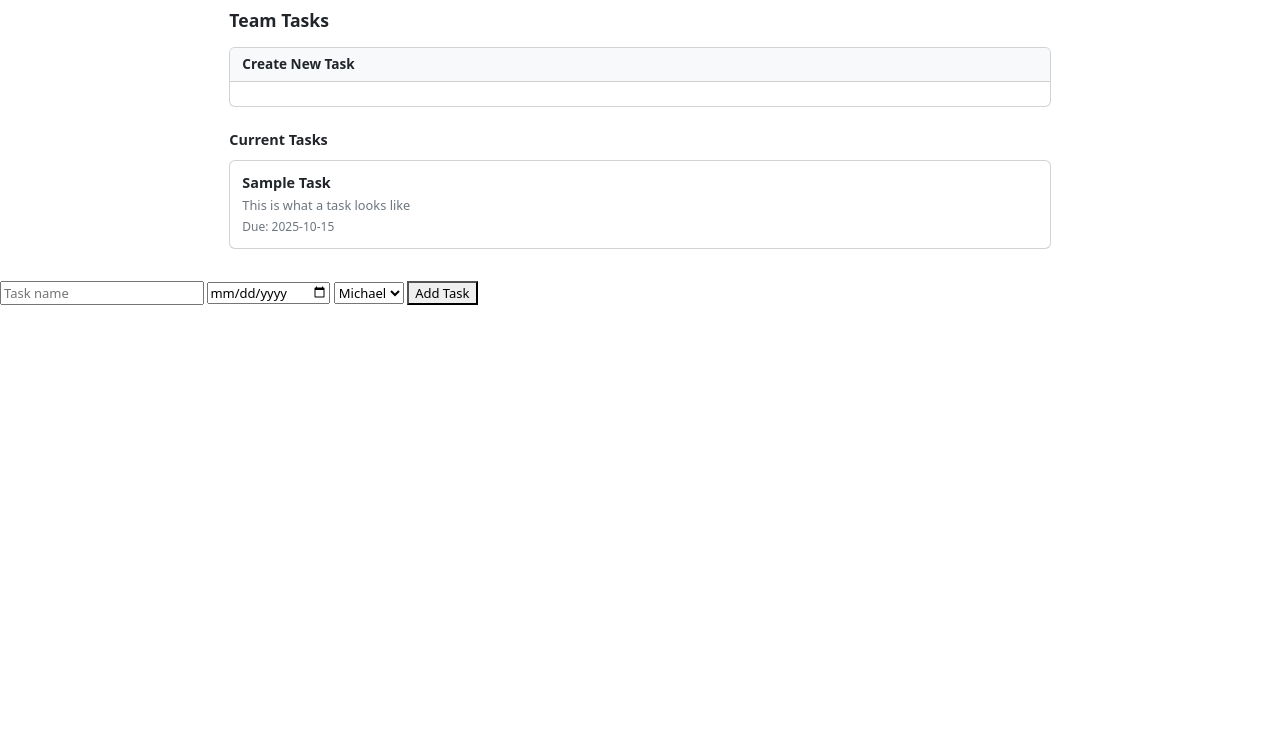
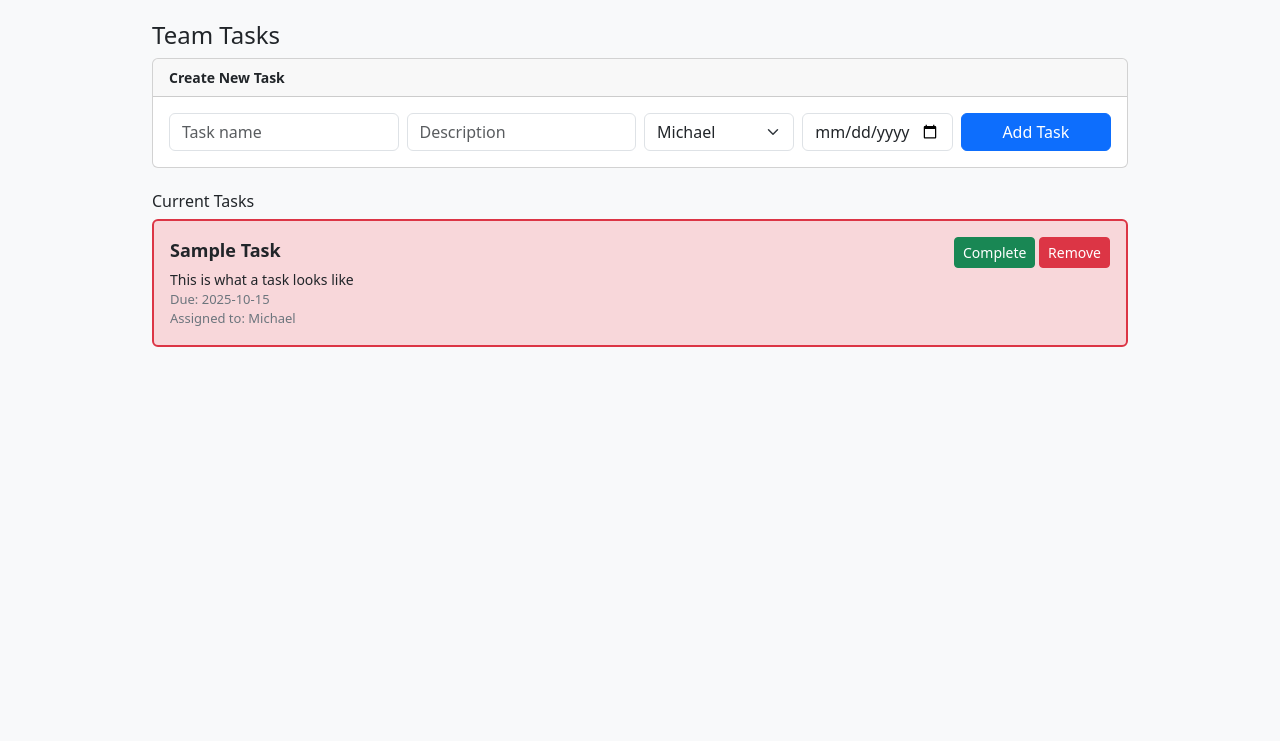
Before and after one commit to Ginepo/assignment-7, a plain HTML site: page index.html in a window 1280 px wide. Shown: the part 59-800 px from the top of the page. Drawn offline with nearby package versions, Linux system fonts and the light colour scheme.

Commit message:
Fix task management features and organize layout

```diff
--- a/index.html
+++ b/index.html
@@ -4,73 +4,62 @@
     <meta charset="UTF-8">
     <meta name="viewport" content="width=device-width, initial-scale=1.0">
     <title>TaskFlow - Team Task Management</title>
-    <!-- Bootstrap CSS -->
     <link href="https://cdn.jsdelivr.net/npm/bootstrap@5.3.0/dist/css/bootstrap.min.css" rel="stylesheet">
     <link rel="stylesheet" href="styles.css">
 </head>
 <body>
-    <nav class="navbar navbar-dark bg-primary" id="main-nav">
+
+<nav class="navbar navbar-dark bg-primary">
     <div class="container-fluid">
         <span class="navbar-brand">TaskFlow</span>
     </div>
 </nav>
 
-    <div class="container-fluid">
-        <div class="row">
-            <div class="col-12 col-md-10 col-lg-8 mx-auto" id="main-content">
-                <h4 id="page-title">Team Tasks</h4>
+<div class="container">
+    <h4 class="mt-4">Team Tasks</h4>
 
-                <!-- TODO -->
-                <div class="card" id="create-task-card">
+    <div class="card mb-4">
         <div class="card-header">
-                        <h6>Create New Task</h6>
-                    </div>
-                    <div class="card-body">
-                        <!-- TODO -->
-                    </div>
+            <strong>Create New Task</strong>
         </div>
 
-                <!-- Task List -->
-                <h6 id="task-list-title">Current Tasks</h6>
-                <div id="taskList">
-                    <!-- Sample task -->
-                    <div class="card task-item">
         <div class="card-body">
-                            <div class="d-flex justify-content-between align-items-start">
-                                <div class="task-content">
-                                    <div class="task-title">Sample Task</div>
-                                    <div class="task-description">This is what a task looks like</div>
-                                    <div class="task-date">Due: 2025-10-15</div>
-                                    <!-- TODO -->
-                                </div>
-                                <div class="task-actions">
-                                    <!-- TODO -->
-                                </div>
-                            </div>
-                        </div>
-                    </div>
-                </div>
-            </div>
-        </div>
+            <div class="row g-2">
+                <div class="col-md-3">
+                    <input id="taskName" class="form-control" placeholder="Task name">
                 </div>
 
-    <!-- Bootstrap JS -->
-    <script src="https://cdn.jsdelivr.net/npm/bootstrap@5.3.0/dist/js/bootstrap.bundle.min.js"></script>
-    <script src="script.js"></script>
+                <div class="col-md-3">
+                    <input id="taskDescription" class="form-control" placeholder="Description">
+                </div>
 
-    <input id="taskName" placeholder="Task name">
-<input id="dueDate" type="date">
-
-<select id="assignedTo">
+                <div class="col-md-2">
+                    <select id="assignedTo" class="form-select">
                         <option>Michael</option>
                         <option>Alex</option>
                         <option>Jordan</option>
                         <option>Taylor</option>
                         <option>Chris</option>
                     </select>
+                </div>
 
-<button onclick="addTask()">Add Task</button>
+                <div class="col-md-2">
+                    <input id="dueDate" class="form-control" type="date">
+                </div>
 
+                <div class="col-md-2">
+                    <button class="btn btn-primary w-100" onclick="addTask()">
+                        Add Task
+                    </button>
+                </div>
+            </div>
+        </div>
+    </div>
+
+    <h6>Current Tasks</h6>
     <div id="taskList"></div>
+</div>
+
+<script src="script.js"></script>
 </body>
 </html>
--- a/script.js
+++ b/script.js
@@ -1,38 +1,52 @@
-// TaskFlow - Team Task Management System
-// Starter code for the Chaos Exercise
-
-// Sample task data to show the structure
 let tasks = [
     {
         id: 1,
         title: "Sample Task",
         description: "This is what a task looks like",
         dueDate: "2025-10-15",
-        assignedTo: "",
+        assignedTo: "Michael",
         completed: false
     }
 ];
 
-// Function to render all tasks to the page
 function renderTasks() {
-    const taskList = document.getElementById('taskList');
-    taskList.innerHTML = '';
+    const taskList = document.getElementById("taskList");
+    taskList.innerHTML = "";
 
     tasks.forEach(task => {
-        const taskItem = document.createElement('div');
-        taskItem.className = 'card task-item';
+        const taskItem = document.createElement("div");
+        taskItem.className = "card task-item";
+
+        const today = new Date().toISOString().split("T")[0];
+
+        if (task.dueDate < today && !task.completed) {
+            taskItem.classList.add("overdue");
+        }
+
+        if (task.completed) {
+            taskItem.classList.add("task-completed");
+        }
 
         taskItem.innerHTML = `
             <div class="card-body">
-                <div class="d-flex justify-content-between align-items-start">
-                    <div class="task-content">
+                <div class="d-flex justify-content-between">
+                    <div>
                         <div class="task-title">${task.title}</div>
-                        <div class="task-description">${task.description}</div>
+                        <div>${task.description}</div>
                         <div class="task-date">Due: ${task.dueDate}</div>
-                        ${task.assignedTo ? `<div class="task-date">Assigned to: ${task.assignedTo}</div>` : ''}
+                        <div class="task-date">Assigned to: ${task.assignedTo}</div>
                     </div>
-                    <div class="task-actions">
-                        <!-- TODO -->
+
+                    <div>
+                        <button class="btn btn-success btn-sm"
+                            onclick="completeTask(${task.id})">
+                            Complete
+                        </button>
+
+                        <button class="btn btn-danger btn-sm"
+                            onclick="removeTask(${task.id})">
+                            Remove
+                        </button>
                     </div>
                 </div>
             </div>
@@ -42,28 +56,42 @@ function renderTasks() {
     });
 }
 
-// Initialize the app when page loads
-document.addEventListener('DOMContentLoaded', function() {
+function addTask() {
+    const name = document.getElementById("taskName").value;
+    const description = document.getElementById("taskDescription").value;
+    const date = document.getElementById("dueDate").value;
+    const person = document.getElementById("assignedTo").value;
+
+    if (name === "" || date === "") {
+        alert("Please enter a task name and due date.");
+        return;
+    }
+
+    tasks.push({
+        id: Date.now(),
+        title: name,
+        description: description,
+        dueDate: date,
+        assignedTo: person,
+        completed: false
+    });
+
+    document.getElementById("taskName").value = "";
+    document.getElementById("taskDescription").value = "";
+    document.getElementById("dueDate").value = "";
+
     renderTasks();
+}
 
-    // TODO
-});
+function completeTask(id) {
+    const task = tasks.find(task => task.id === id);
+    task.completed = true;
+    renderTasks();
+}
 
-function addTask() {
-  const name = document.getElementById("taskName").value;
-  const date = document.getElementById("dueDate").value;
-  const person = document.getElementById("assignedTo").value;
+function removeTask(id) {
+    tasks = tasks.filter(task => task.id !== id);
+    renderTasks();
+}
 
-  const task = document.createElement("div");
-
-  task.innerHTML = `
-    <h3>${name}</h3>
-    <p>Due: ${date}</p>
-    <p>Assigned to: ${person}</p>
-    <button onclick="this.parentElement.classList.toggle('completed')">
-      Complete
-    </button>
-  `;
-
-  document.getElementById("taskList").appendChild(task);
-}
+renderTasks();
--- a/styles.css
+++ b/styles.css
@@ -1,98 +1,37 @@
-/* Override Bootstrap defaults with specific selectors */
-
 body {
-    font-size: 13px;
-    line-height: 1.4;
-}
-
-#main-nav {
-    padding: 0.4rem 0;
-}
-
-#main-nav .navbar-brand {
-    font-size: 1rem;
-    margin: 0;
-}
-
-#main-content {
-    padding: 1.5rem 1rem;
-}
-
-#page-title {
-    font-size: 1.1rem;
-    margin-bottom: 1rem;
-    font-weight: 600;
-}
-
-#task-list-title {
-    font-size: 0.9rem;
-    margin-bottom: 0.75rem;
-    margin-top: 1rem;
-    font-weight: 600;
-}
-
-#create-task-card {
-    margin-bottom: 1.5rem;
-}
-
-#create-task-card .card-header {
-    padding: 0.5rem 0.75rem;
+    font-size: 14px;
     background-color: #f8f9fa;
 }
 
-#create-task-card .card-header h6 {
-    font-size: 0.85rem;
-    margin: 0;
-    font-weight: 600;
-}
-
-#create-task-card .card-body {
-    padding: 0.75rem;
+.container {
+    max-width: 1000px;
 }
 
 .task-item {
-    margin-bottom: 0.5rem;
-}
-
-.task-item .card-body {
-    padding: 0.75rem;
+    margin-bottom: 12px;
 }
 
 .task-title {
-    font-size: 0.9rem;
-    font-weight: 600;
-    margin-bottom: 0.25rem;
-}
-
-.task-description {
-    font-size: 0.8rem;
-    color: #6c757d;
-    margin-bottom: 0.25rem;
+    font-size: 18px;
+    font-weight: bold;
+    margin-bottom: 5px;
 }
 
 .task-date {
-    font-size: 0.75rem;
     color: #6c757d;
+    font-size: 13px;
 }
-
-.task-actions {
-    margin-left: 1rem;
-}
-
-/* TODO */
 
 .task-completed {
     opacity: 0.6;
+    background-color: #d1e7dd;
 }
 
 .task-completed .task-title {
     text-decoration: line-through;
 }
-.completed {
-  text-decoration: line-through;
-  background-color: lightgreen;
-}
 
 .overdue {
-  background-color: lightcoral;
+    background-color: #f8d7da;
+    border: 2px solid #dc3545;
 }
```
Lines whose indentation alone changed are shown as unchanged.
